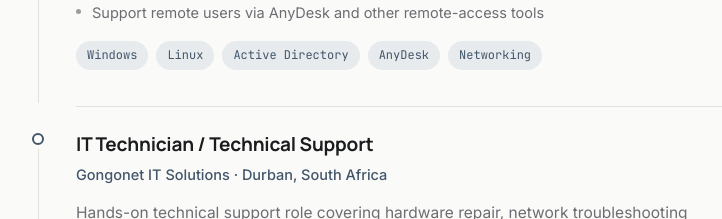
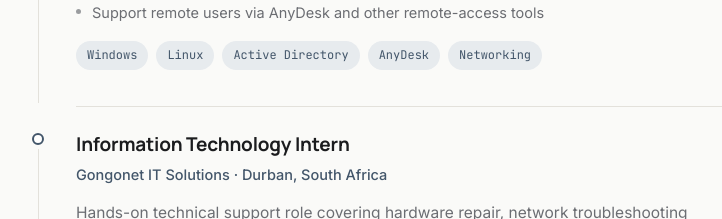
Before and after one commit to Sxcelo777/sxcelo-portfolio, a React (Vite) app: page / in a window 1280 px wide. Shown: the part 2740-2959 px from the top of the page, without its empty margins (120-842 px from the left). Built offline with nearby package versions, Linux system fonts and the light colour scheme.

Commit message:
Fix experience section

```diff
--- a/src/data/designs.js
+++ b/src/data/designs.js
@@ -3,5 +3,5 @@
 export const designs = [
   { id: 'logo-01', title: 'Logo Concept', category: 'Branding', image: '/images/design-placeholder-1.png' },
   { id: 'poster-01', title: 'Company Logo', category: 'Logos', image: '/images/gongo-logo.png' },
-  { id: 'product-01', title: 'Product Mockup', category: 'Product Design', image: 'public/images/Capture.png' },
+  { id: 'product-01', title: 'Product Mockup', category: 'Product Design', image: '/images/Capture.png' },
 ]
--- a/src/data/experience.js
+++ b/src/data/experience.js
@@ -16,7 +16,7 @@ export const experience = [
   },
   {
     company: 'Gongonet IT Solutions',
-    role: 'IT Technician / Technical Support',
+    role: 'Information Technology Intern',
     dates: '',
     location: 'Durban, South Africa',
     description:
```
